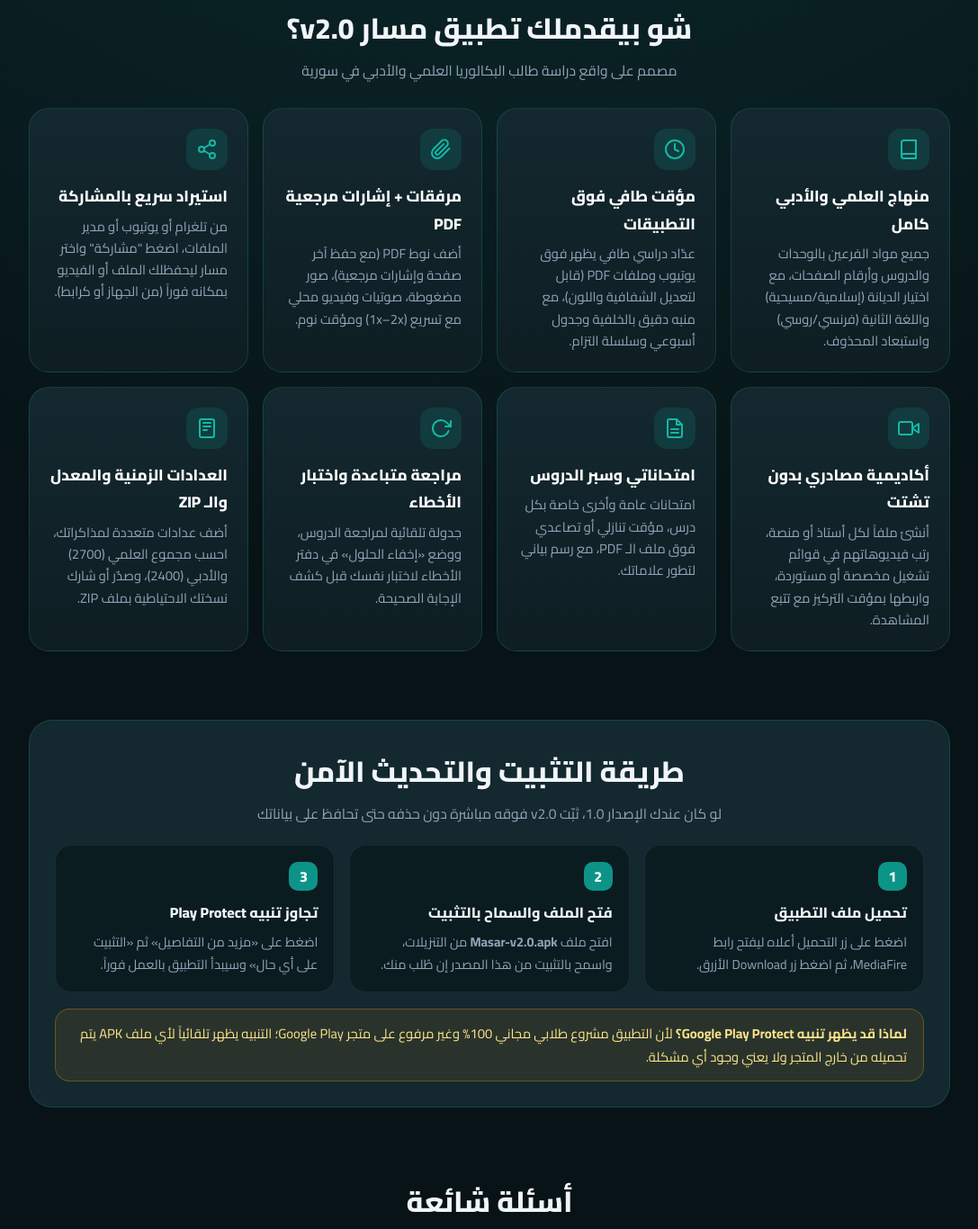
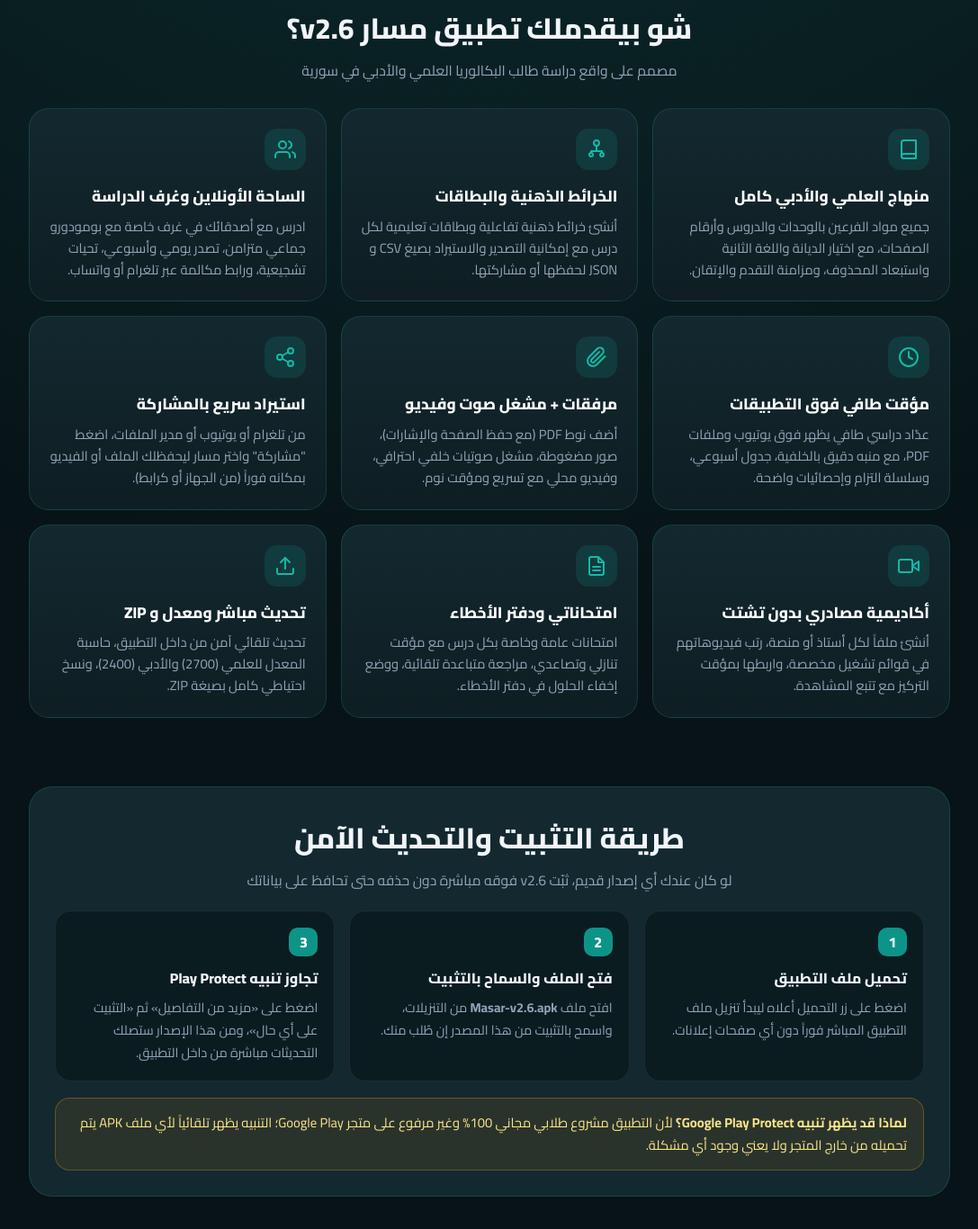
Before and after one commit to mahmoud-saibaa/Masar-Page, a plain HTML site: page index.html in a window 1280 px wide. Shown: the part 753-2119 px from the top of the page at 90% size, without its empty margins (96-1183 px from the left). Drawn offline with Linux system fonts and the light colour scheme; no server answers.

Commit message:
Update index.html

```diff
--- a/index.html
+++ b/index.html
@@ -3,7 +3,7 @@
 <head>
   <meta charset="UTF-8" />
   <meta name="viewport" content="width=device-width, initial-scale=1.0" />
-  <title>مسار v2.0 | رفيق البكالوريا العلمي والأدبي في سورية</title>
+  <title>مسار v2.6 | رفيق البكالوريا العلمي والأدبي في سورية</title>
   <meta name="description" content="تطبيق مسار لتنظيم دراسة البكالوريا العلمي والأدبي في سورية - أوفلاين بالكامل، مجاني، وبدون إعلانات." />
   <meta name="theme-color" content="#0D9488" />
   <link rel="preconnect" href="https://fonts.googleapis.com" />
@@ -250,7 +250,7 @@
 
     .features-grid {
       display: grid;
-      grid-template-columns: repeat(auto-fit, minmax(240px, 1fr));
+      grid-template-columns: repeat(auto-fit, minmax(260px, 1fr));
       gap: 16px;
     }
 
@@ -386,8 +386,8 @@
         </div>
         <span>مسار</span>
       </div>
-      <a class="nav-cta download-link" href="https://www.mediafire.com/file/uieiosq4f8l01hv/Masar-v2.0.apk/file" target="_blank" rel="noopener noreferrer">
-        تحميل v2.0
+      <a class="nav-cta download-link" href="https://github.com/mahmoud-saibaa/Masar-Page/releases/download/V2.6/Masar-v2.6.apk" download="Masar-v2.6.apk">
+        تحميل v2.6
       </a>
     </div>
   </header>
@@ -403,22 +403,22 @@
         </svg>
       </div>
 
-      <div class="hero-pill">البكالوريا العلمي والأدبي في سورية • الإصدار 2.0</div>
+      <div class="hero-pill">البكالوريا العلمي والأدبي في سورية • الإصدار 2.6</div>
 
       <h1>تطبيق <span>مسار</span> — رفيقك الذكي لتنظيم دراسة البكالوريا</h1>
 
       <p class="hero-desc">
-        كل منهاج العلمي والأدبي، مراجعاتك التلقائية، نوطاتك PDF، جدولك الأسبوعي، عدادك الطافي، وامتحاناتك في تطبيق أندرويد واحد سريع، مجاني بالكامل، وبدون إعلانات.
+        كل منهاج العلمي والأدبي، الخرائط الذهنية، البطاقات التعليمية، نوطات PDF، جدولك الأسبوعي، المؤقت الطافي، والساحة الأونلاين في تطبيق أندرويد واحد سريع، مجاني بالكامل، وبدون إعلانات.
       </p>
 
       <div class="cta-group">
-        <a class="btn-primary download-link" href="https://www.mediafire.com/file/uieiosq4f8l01hv/Masar-v2.0.apk/file" target="_blank" rel="noopener noreferrer">
+        <a class="btn-primary download-link" href="https://github.com/mahmoud-saibaa/Masar-Page/releases/download/V2.6/Masar-v2.6.apk" download="Masar-v2.6.apk">
           <svg width="22" height="22" viewBox="0 0 24 24" fill="none" stroke="currentColor" stroke-width="2.4" stroke-linecap="round" stroke-linejoin="round">
             <path d="M21 15v4a2 2 0 0 1-2 2H5a2 2 0 0 1-2-2v-4"/>
             <polyline points="7 10 12 15 17 10"/>
             <line x1="12" y1="15" x2="12" y2="3"/>
           </svg>
-          تحميل مسار v2.0 للأندرويد (MediaFire)
+          تحميل مسار v2.6 للأندرويد (تحميل مباشر)
         </a>
         <a class="btn-secondary" href="#install-guide">
           طريقة التثبيت الآمن
@@ -453,7 +453,7 @@
 
     <section id="features">
       <div class="section-head">
-        <h2>شو بيقدملك تطبيق مسار v2.0؟</h2>
+        <h2>شو بيقدملك تطبيق مسار v2.6؟</h2>
         <p>مصمم على واقع دراسة طالب البكالوريا العلمي والأدبي في سورية</p>
       </div>
 
@@ -463,7 +463,23 @@
             <svg width="24" height="24" viewBox="0 0 24 24" fill="none" stroke="currentColor" stroke-width="2" stroke-linecap="round" stroke-linejoin="round"><path d="M4 19.5A2.5 2.5 0 0 1 6.5 17H20"/><path d="M6.5 2H20v20H6.5A2.5 2.5 0 0 1 4 19.5v-15A2.5 2.5 0 0 1 6.5 2z"/></svg>
           </div>
           <h3>منهاج العلمي والأدبي كامل</h3>
-          <p>جميع مواد الفرعين بالوحدات والدروس وأرقام الصفحات، مع اختيار الديانة (إسلامية/مسيحية) واللغة الثانية (فرنسي/روسي) واستبعاد المحذوف.</p>
+          <p>جميع مواد الفرعين بالوحدات والدروس وأرقام الصفحات، مع اختيار الديانة واللغة الثانية واستبعاد المحذوف، ومزامنة التقدم والإتقان.</p>
+        </div>
+
+        <div class="feature-card">
+          <div class="feature-icon">
+            <svg width="24" height="24" viewBox="0 0 24 24" fill="none" stroke="currentColor" stroke-width="2" stroke-linecap="round" stroke-linejoin="round"><circle cx="12" cy="5" r="3"/><line x1="12" y1="8" x2="12" y2="14"/><path d="M6 14h12"/><circle cx="6" cy="18" r="2"/><circle cx="18" cy="18" r="2"/><line x1="6" y1="14" x2="6" y2="16"/><line x1="18" y1="14" x2="18" y2="16"/></svg>
+          </div>
+          <h3>الخرائط الذهنية والبطاقات</h3>
+          <p>أنشئ خرائط ذهنية تفاعلية وبطاقات تعليمية لكل درس مع إمكانية التصدير والاستيراد بصيغ CSV و JSON لحفظها أو مشاركتها.</p>
+        </div>
+
+        <div class="feature-card">
+          <div class="feature-icon">
+            <svg width="24" height="24" viewBox="0 0 24 24" fill="none" stroke="currentColor" stroke-width="2" stroke-linecap="round" stroke-linejoin="round"><path d="M17 21v-2a4 4 0 0 0-4-4H5a4 4 0 0 0-4 4v2"/><circle cx="9" cy="7" r="4"/><path d="M23 21v-2a4 4 0 0 0-3-3.87"/><path d="M16 3.13a4 4 0 0 1 0 7.75"/></svg>
+          </div>
+          <h3>الساحة الأونلاين وغرف الدراسة</h3>
+          <p>ادرس مع أصدقائك في غرف خاصة مع بومودورو جماعي متزامن، تصدر يومي وأسبوعي، تحيات تشجيعية، ورابط مكالمة عبر تلغرام أو واتساب.</p>
         </div>
 
         <div class="feature-card">
@@ -471,15 +487,15 @@
             <svg width="24" height="24" viewBox="0 0 24 24" fill="none" stroke="currentColor" stroke-width="2" stroke-linecap="round" stroke-linejoin="round"><circle cx="12" cy="12" r="10"/><polyline points="12 6 12 12 16 14"/></svg>
           </div>
           <h3>مؤقت طافي فوق التطبيقات</h3>
-          <p>عدّاد دراسي طافي يظهر فوق يوتيوب وملفات PDF (قابل لتعديل الشفافية واللون)، مع منبه دقيق بالخلفية وجدول أسبوعي وسلسلة التزام.</p>
+          <p>عدّاد دراسي طافي يظهر فوق يوتيوب وملفات PDF، مع منبه دقيق بالخلفية، جدول أسبوعي، وسلسلة التزام وإحصائيات واضحة.</p>
         </div>
 
         <div class="feature-card">
           <div class="feature-icon">
             <svg width="24" height="24" viewBox="0 0 24 24" fill="none" stroke="currentColor" stroke-width="2" stroke-linecap="round" stroke-linejoin="round"><path d="M21.44 11.05l-9.19 9.19a6 6 0 0 1-8.49-8.49l9.19-9.19a4 4 0 0 1 5.66 5.66l-9.2 9.19a2 2 0 0 1-2.83-2.83l8.49-8.48"/></svg>
           </div>
-          <h3>مرفقات + إشارات مرجعية PDF</h3>
-          <p>أضف نوط PDF (مع حفظ آخر صفحة وإشارات مرجعية)، صور مضغوطة، صوتيات وفيديو محلي مع تسريع (1x–2x) ومؤقت نوم.</p>
+          <h3>مرفقات + مشغل صوت وفيديو</h3>
+          <p>أضف نوط PDF (مع حفظ الصفحة والإشارات)، صور مضغوطة، مشغل صوتيات خلفي احترافي، وفيديو محلي مع تسريع ومؤقت نوم.</p>
         </div>
 
         <div class="feature-card">
@@ -495,31 +511,23 @@
             <svg width="24" height="24" viewBox="0 0 24 24" fill="none" stroke="currentColor" stroke-width="2" stroke-linecap="round" stroke-linejoin="round"><polygon points="23 7 16 12 23 17 23 7"/><rect x="1" y="5" width="15" height="14" rx="2" ry="2"/></svg>
           </div>
           <h3>أكاديمية مصادري بدون تشتت</h3>
-          <p>أنشئ ملفاً لكل أستاذ أو منصة، رتب فيديوهاتهم في قوائم تشغيل مخصصة أو مستوردة، واربطها بمؤقت التركيز مع تتبع المشاهدة.</p>
+          <p>أنشئ ملفاً لكل أستاذ أو منصة، رتب فيديوهاتهم في قوائم تشغيل مخصصة، واربطها بمؤقت التركيز مع تتبع المشاهدة.</p>
         </div>
 
         <div class="feature-card">
           <div class="feature-icon">
             <svg width="24" height="24" viewBox="0 0 24 24" fill="none" stroke="currentColor" stroke-width="2" stroke-linecap="round" stroke-linejoin="round"><path d="M14 2H6a2 2 0 0 0-2 2v16a2 2 0 0 0 2 2h12a2 2 0 0 0 2-2V8z"/><polyline points="14 2 14 8 20 8"/><line x1="16" y1="13" x2="8" y2="13"/><line x1="16" y1="17" x2="8" y2="17"/></svg>
           </div>
-          <h3>امتحاناتي وسبر الدروس</h3>
-          <p>امتحانات عامة وأخرى خاصة بكل درس، مؤقت تنازلي أو تصاعدي فوق ملف الـ PDF، مع رسم بياني لتطور علاماتك.</p>
+          <h3>امتحاناتي ودفتر الأخطاء</h3>
+          <p>امتحانات عامة وخاصة بكل درس مع مؤقت تنازلي وتصاعدي، مراجعة متباعدة تلقائية، ووضع إخفاء الحلول في دفتر الأخطاء.</p>
         </div>
 
         <div class="feature-card">
           <div class="feature-icon">
-            <svg width="24" height="24" viewBox="0 0 24 24" fill="none" stroke="currentColor" stroke-width="2" stroke-linecap="round" stroke-linejoin="round"><polyline points="23 4 23 10 17 10"/><path d="M20.49 15a9 9 0 1 1-2.12-9.36L23 10"/></svg>
+            <svg width="24" height="24" viewBox="0 0 24 24" fill="none" stroke="currentColor" stroke-width="2" stroke-linecap="round" stroke-linejoin="round"><path d="M21 15v4a2 2 0 0 1-2 2H5a2 2 0 0 1-2-2v-4"/><polyline points="17 8 12 3 7 8"/><line x1="12" y1="3" x2="12" y2="15"/></svg>
           </div>
-          <h3>مراجعة متباعدة واختبار الأخطاء</h3>
-          <p>جدولة تلقائية لمراجعة الدروس، ووضع «إخفاء الحلول» في دفتر الأخطاء لاختبار نفسك قبل كشف الإجابة الصحيحة.</p>
-        </div>
-
-        <div class="feature-card">
-          <div class="feature-icon">
-            <svg width="24" height="24" viewBox="0 0 24 24" fill="none" stroke="currentColor" stroke-width="2" stroke-linecap="round" stroke-linejoin="round"><rect x="4" y="2" width="16" height="20" rx="2"/><line x1="8" y1="6" x2="16" y2="6"/><line x1="8" y1="10" x2="16" y2="10"/><line x1="8" y1="14" x2="12" y2="14"/></svg>
-          </div>
-          <h3>العدادات الزمنية والمعدل والـ ZIP</h3>
-          <p>أضف عدادات متعددة لمذاكراتك، احسب مجموع العلمي (2700) والأدبي (2400)، وصدّر أو شارك نسختك الاحتياطية بملف ZIP.</p>
+          <h3>تحديث مباشر ومعدل و ZIP</h3>
+          <p>تحديث تلقائي آمن من داخل التطبيق، حاسبة المعدل للعلمي (2700) والأدبي (2400)، ونسخ احتياطي كامل بصيغة ZIP.</p>
         </div>
       </div>
     </section>
@@ -528,24 +536,24 @@
       <div class="install-box">
         <div class="section-head" style="margin-bottom: 10px;">
           <h2>طريقة التثبيت والتحديث الآمن</h2>
-          <p>لو كان عندك الإصدار 1.0، ثبّت v2.0 فوقه مباشرة دون حذفه حتى تحافظ على بياناتك</p>
+          <p>لو كان عندك أي إصدار قديم، ثبّت v2.6 فوقه مباشرة دون حذفه حتى تحافظ على بياناتك</p>
         </div>
 
         <div class="steps-list">
           <div class="step-item">
             <span class="step-num">1</span>
             <h4>تحميل ملف التطبيق</h4>
-            <p>اضغط على زر التحميل أعلاه ليفتح رابط MediaFire، ثم اضغط زر Download الأزرق.</p>
+            <p>اضغط على زر التحميل أعلاه ليبدأ تنزيل ملف التطبيق المباشر فوراً دون أي صفحات إعلانات.</p>
           </div>
           <div class="step-item">
             <span class="step-num">2</span>
             <h4>فتح الملف والسماح بالتثبيت</h4>
-            <p>افتح ملف <strong>Masar-v2.0.apk</strong> من التنزيلات، واسمح بالتثبيت من هذا المصدر إن طُلب منك.</p>
+            <p>افتح ملف <strong>Masar-v2.6.apk</strong> من التنزيلات، واسمح بالتثبيت من هذا المصدر إن طُلب منك.</p>
           </div>
           <div class="step-item">
             <span class="step-num">3</span>
             <h4>تجاوز تنبيه Play Protect</h4>
-            <p>اضغط على «مزيد من التفاصيل» ثم «التثبيت على أي حال» وسيبدأ التطبيق بالعمل فوراً.</p>
+            <p>اضغط على «مزيد من التفاصيل» ثم «التثبيت على أي حال»، ومن هذا الإصدار ستصلك التحديثات مباشرة من داخل التطبيق.</p>
           </div>
         </div>
 
@@ -561,12 +569,12 @@
       </div>
       <div class="faq-list">
         <details>
-          <summary>كيف أحدث من v1.0 إلى v2.0 بدون ما يضيع تعبي؟</summary>
-          <p>للاحتياط دائماً صدّر نسخة احتياطية ZIP من الإعدادات، ثم ثبّت ملف Masar-v2.0.apk مباشرة فوق النسخة القديمة دون حذفها، وستنتقل جميع دروسك ومرفقاتك وامتحاناتك تلقائياً.</p>
+          <summary>كيف أحدث من النسخ القديمة إلى v2.6 بدون ما يضيع تعبي؟</summary>
+          <p>للاحتياط دائماً صدّر نسخة احتياطية ZIP من الإعدادات، ثم ثبّت ملف Masar-v2.6.apk مباشرة فوق النسخة القديمة دون حذفها، وستنتقل جميع دروسك ومرفقاتك وامتحاناتك تلقائياً. ومن v2.6 وصاعداً يمكنك التحديث مباشرة من داخل التطبيق.</p>
         </details>
         <details>
           <summary>هل التطبيق يحتاج إنترنت ليعمل؟</summary>
-          <p>لا، كل الميزات الأساسية تعمل أوفلاين بالكامل. الإنترنت مطلوب فقط عند تشغيل فيديوهات يوتيوب من قسم مصادري أو التحقق الصامت من توفر تحديثات جديدة للتطبيق.</p>
+          <p>لا، كل الميزات الأساسية تعمل أوفلاين بالكامل. الإنترنت مطلوب فقط عند تشغيل فيديوهات يوتيوب في قسم مصادري، أو الدخول للساحة الأونلاين الاختيارية، أو التحقق من توفر تحديثات جديدة.</p>
         </details>
         <details>
           <summary>كيف أضمن عدم ضياع بياناتي إذا فرمتت الجوال؟</summary>
@@ -583,8 +591,8 @@
           لا تنسَ الدعاء لي بالتوفيق بالبكالوريا، وقراءة سورة الفاتحة والدعاء بالرحمة والمغفرة عن روح والدي المرحوم
           <strong>درويش صيبعة</strong>.
         </p>
-        <a class="btn-primary download-link" href="https://www.mediafire.com/file/uieiosq4f8l01hv/Masar-v2.0.apk/file" target="_blank" rel="noopener noreferrer">
-          تحميل تطبيق مسار v2.0 الآن
+        <a class="btn-primary download-link" href="https://github.com/mahmoud-saibaa/Masar-Page/releases/download/V2.6/Masar-v2.6.apk" download="Masar-v2.6.apk">
+          تحميل تطبيق مسار v2.6 الآن
         </a>
       </div>
     </section>
@@ -592,7 +600,7 @@
 
   <footer>
     <div class="container">
-      <p><strong>تطبيق مسار</strong> • الإصدار 2.0 • تطوير الطالب: <strong>محمود صيبعة</strong></p>
+      <p><strong>تطبيق مسار</strong> • الإصدار 2.6 • تطوير الطالب: <strong>محمود صيبعة</strong></p>
       <p style="margin-top: 4px;">مخصّص لطلاب البكالوريا العلمي والأدبي في سورية</p>
     </div>
   </footer>
```
